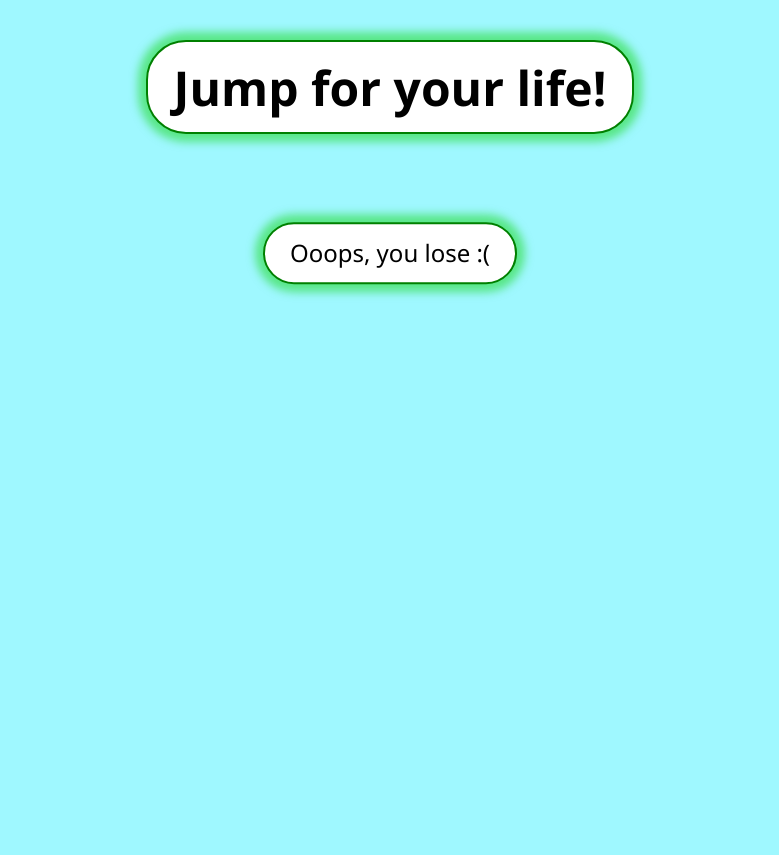
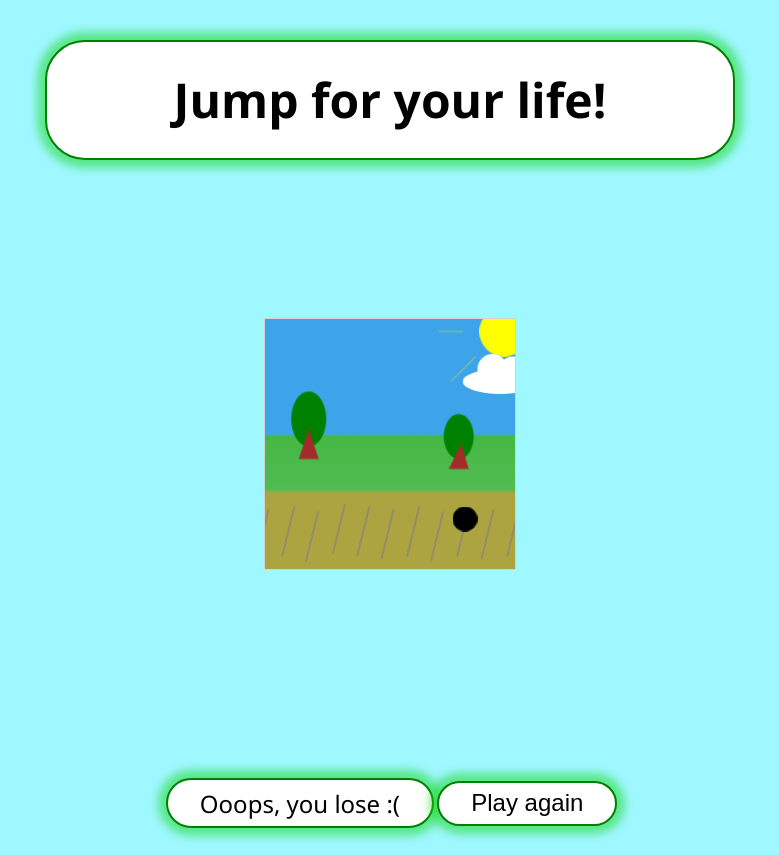
Before and after one commit to eduardmavliutov/jumping-ball-game, a website built with webpack: page src/index.html in a window 1280 px wide. Shown: the whole page, without its empty margins (250-1029 px from the left). Before the commit the page ends 800 px from the top, so only its background shows below. Built offline with nearby package versions, Linux system fonts and the light colour scheme.

Commit message:
Добавил страницу завершения игры и возможность перезапуска

```diff
--- a/src/classes/ball.js
+++ b/src/classes/ball.js
@@ -8,14 +8,17 @@ export class Ball extends SvgFigure {
     this.init();
   }
 
+  onSvgContainerClick(event) {
+    const point = event.pageX - this.svgRect.left;
+    this.domElement.setAttribute('cx', `${point}px`);
+    this.domElement.classList.add('jump');
+    setTimeout(() => {
+      this.domElement.classList.remove('jump');
+    }, 500)
+  }
+
   init() {
-    this.svgContainer.addEventListener('click', (event) => {
-      const point = event.pageX - this.svgRect.left;
-      this.domElement.setAttribute('cx', `${point}px`);
-      this.domElement.classList.add('jump');
-      setTimeout(() => {
-        this.domElement.classList.remove('jump');
-      }, 500)
-    });
+    this.svgContainer.addEventListener('click', this.onSvgContainerClick.bind(this));
   }
+
 }
--- a/src/classes/game.js
+++ b/src/classes/game.js
@@ -1,14 +1,18 @@
-import { isDotInRange } from '../utils';
+import { generateBaulks, isDotInRange } from '../utils';
+import { models } from '../models';
 
 export class Game {
   constructor(ball, baulks) {
     this.ball = ball;
     this.baulks = baulks;
-    this.baulkCounter = document.querySelector('#baulk-counter');
-    this.endGameMessageContainer = document.querySelector('#end-game-message');
+    this.messageContainer = document.querySelector('#message-container');
+    this.playAgainBtn = document.querySelector('#play-again-btn');
+    this.playAgainBtn.addEventListener('click', this.onPlayAgainBtnClick.bind(this));
+    this.backgroundElements = this.ball.svgContainer.querySelectorAll('g')
     this.gameOver = false;
     this.currentBaulk = null;
     this.intervalId = null;
+
   }
 
   schedule(time) {
@@ -17,7 +21,7 @@ export class Game {
     });
   }
 
-  startAnimation(promise = this.schedule(0)) {
+  startBaulksAnimation(promise = this.schedule(0)) {
     if(this.baulks.length === 0) {
       this.stop();
       return;
@@ -28,37 +32,56 @@ export class Game {
     promise.then(() => {
       this.currentBaulk = this.baulks.shift();
       this.currentBaulk.animate();
-      this.baulkCounter.innerHTML = `Obstacles left: <strong>${this.baulks.length}</strong>`;
-      this.startAnimation(this.schedule(this.currentBaulk.animation.duration));
-    })
+      !this.gameOver && this.showMessage(`Obstacles left: <strong>${this.baulks.length}</strong>`);
+      this.startBaulksAnimation(this.schedule(this.currentBaulk.animation.duration));
+    });
+  }
+  // СОЗДАТЬ ОТДЕЛЬНЫЙ КЛАСС ДЛЯ BACKGROUND
+  // и вынести методы для управления анимацией этих фигур в этот класс
+  startBackgroundAnimation() {
+    this.ball.svgContainer.querySelectorAll('g').forEach((g) => {
+      g.style.animationPlayState = 'running';
+    });
+  }
+
+  stopBackgroundAnimation() {
+    this.ball.svgContainer.querySelectorAll('g').forEach((g) => {
+      g.style.animationPlayState = 'paused';
+    });
   }
 
   start() {
-    this.startAnimation();
-    this.showCoordinates();
+    this.startBackgroundAnimation();
+    this.startBaulksAnimation();
+    this.startTrackingCoordinates();
   }
 
   stop() {
-    this.ball.svgContainer.style.opacity = '0';
-    this.baulkCounter.style.opacity = '0';
+    this.ball.svgContainer.style.transform = 'scale(0.5)';
+    this.currentBaulk.domElement.style.display = 'none';
+    this.baulks.forEach((baulk) => baulk.domElement.style.display = 'none');
+
     const timerId = setTimeout(() => {
-      this.ball.svgContainer.style.display = 'none';
-      this.baulkCounter.style.display = 'none;'
-      this.showMessage();
+      this.showMessage(this.getGameOverText());
       clearTimeout(timerId);
-    }, 400)
-    clearInterval(this.intervalId);
+    }, 400);
+
+    this.stopBackgroundAnimation();
+    setTimeout(() => {
+      this.showPlayAgainBtn();
+    }, 400);
+
   }
 
-  showMessage() {
-    this.baulks.length === 0 ?
-      this.endGameMessageContainer.textContent = 'Congratulations! You win!' :
-      this.endGameMessageContainer.textContent = 'Ooops, you lose :(';
-    this.endGameMessageContainer.style.display = 'inline';
-    this.endGameMessageContainer.style.opacity = '1';
-    this.endGameMessageContainer.style.transform = 'translateY(50%)';
+  showMessage(message) {
+    this.messageContainer.innerHTML = message;
   }
 
+  getGameOverText() {
+    return this.baulks.length === 0 ? 'Congratulations! You win!' : 'Ooops, you lose :(';
+  }
+
+  // ПЕРЕНЕСТИ В КЛАСС BALL
   getBallCoordinates() {
     const ballRect = this.ball.domElement.getBoundingClientRect();
     const { x, y, width, height } = ballRect;
@@ -84,10 +107,10 @@ export class Game {
       y: baulkRect.y - svgRectTop,
       width: baulkRect.width,
       height: baulkRect.height
-    }
+    };
   }
 
-  showCoordinates() {
+  startTrackingCoordinates() {
     this.intervalId = setInterval(() => {
       const ball = this.getBallCoordinates();
       const baulk = this.getCurrentBaulkCoordinates();
@@ -96,6 +119,32 @@ export class Game {
         this.gameOver = true;
         this.stop();
       }
-    }, 100)
+    }, 100);
+  }
+
+  stopTrackingCoordinates() {
+    clearInterval(this.intervalId);
+  }
+
+  showPlayAgainBtn() {
+    this.playAgainBtn.style.display = 'block';
+    setTimeout(() => {
+      this.playAgainBtn.style.opacity = '1';
+    }, 200)
+  }
+
+  hidePlayAgainBtn() {
+    this.playAgainBtn.style.opacity = '0';
+    setTimeout(() => {
+      this.playAgainBtn.style.display = 'none';
+    }, 200)
+  }
+
+  onPlayAgainBtnClick() {
+    this.baulks = generateBaulks(models, 10);
+    this.gameOver = false;
+    this.ball.svgContainer.style.transform = 'scale(1)';
+    this.ball.domElement.setAttribute('fill', 'purple');
+    this.start();
   }
 }
--- a/src/index.html
+++ b/src/index.html
@@ -6,11 +6,14 @@
   <title>Jumping Ball Game</title>
 </head>
 <body>
-  <div id="root">
-    <h1 class="text-wrapper">Jump for your life!</h1>
-    <p id="end-game-message" class="text-wrapper"></p>
+  <header>
+    <h1 class="common-style">Jump for your life!</h1>
+  </header>
+  <main>
     <svg id="svg-box" width="500" height="500" viewBox="0 0 500 500">
-      <circle id="sun" r="10%" cx="95%" cy="5%" fill="yellow"/>
+      <g id="sun">
+        <circle  r="10%" cx="95%" cy="5%" fill="yellow"/>
+      </g>
       <g id="sun-beams-group">
         <line x1="70%" y1="5%" x2="80%" y2="5%" stroke="yellow" stroke-width="0.5%" class="sun-beam"/>
         <line x1="75%" y1="25%" x2="85%" y2="15%" stroke="yellow" stroke-width="0.5%" class="sun-beam"/>
@@ -36,7 +39,7 @@
         <ellipse rx="35" ry="55" cx="-340" cy="200" fill="green"/>
         <polygon points="-320,280 -360,280 -340,220" fill="brown"/>
       </g>
-      <g id="road-lines-group" class="move">
+      <g id="road-lines-group">
         <line x1="10%" y1="95%" x2="10%" y2="75%" stroke="gray" stroke-width="0.5%" class="road-line"/>
         <line x1="20%" y1="96%" x2="20%" y2="76%" stroke="gray" stroke-width="0.5%" class="road-line"/>
         <line x1="30%" y1="95%" x2="30%" y2="75%" stroke="gray" stroke-width="0.5%" class="road-line"/>
@@ -52,7 +55,11 @@
       </g>
       <circle r="5%" cx="80%" cy="80%" fill="purple" class="ball"/>
     </svg>
-    <p id="baulk-counter" class="text-wrapper">Obstacles left: <strong>1</strong></p>
-  </div>
+    <footer>
+      <p id="message-container" class="common-style"></p>
+      <button name="play-again" id="play-again-btn" class="common-style">Play again</button>
+    </footer>
+
+  </main>
 </body>
 </html>
--- a/src/styles/main.css
+++ b/src/styles/main.css
@@ -143,13 +143,27 @@ body {
   background: rgba(0, 238, 255, 0.377);
   font-family: 'Segoe UI', Tahoma, Geneva, Verdana, sans-serif;
   font-size: 3vh;
-}
-
-#root {
   display: flex;
   justify-content: space-around;
   flex-flow: column nowrap;
+}
+
+header {
+  display: flex;
+  justify-content: center;
   align-items: center;
+}
+
+header h1 {
+  text-align: center;
+}
+
+main {
+  display: flex;
+  justify-content: center;
+  flex-flow: column nowrap;
+  align-items: center;
+  position: relative;
 }
 
 svg {
@@ -182,7 +196,6 @@ svg {
   animation-duration: 5s;
   animation-direction: normal;
   animation-iteration-count: infinite;
-
   animation-fill-mode: forwards;
 }
 
@@ -212,6 +225,7 @@ svg {
   animation-timing-function: ease-in-out;
   animation-fill-mode: forwards;
 }
+
 .baulk.ghost {
   animation-name: baulk-move-ghost;
   animation-duration: 6s;
@@ -222,16 +236,14 @@ svg {
 }
 
 #road-lines-group {
-  transform: skewX(-15deg)
-}
-
-#road-lines-group.move {
+  transform: skewX(-15deg);
   animation-name: road-line-move;
   animation-duration: 5s;
   animation-direction: alternate-reverse;
   animation-iteration-count: infinite;
   animation-timing-function: ease-in;
   animation-fill-mode: forwards;
+  animation-play-state: paused;
 }
 
 .sun-beam {
@@ -245,6 +257,7 @@ svg {
   animation-iteration-count: infinite;
   animation-timing-function: ease-in;
   animation-fill-mode: forwards;
+  animation-play-state: paused;
 }
 
 #sun {
@@ -254,6 +267,7 @@ svg {
   animation-iteration-count: infinite;
   animation-timing-function: ease-in;
   animation-fill-mode: both;
+  animation-play-state: paused;
 }
 
 #clouds {
@@ -263,6 +277,7 @@ svg {
   animation-iteration-count: infinite;
   animation-timing-function: linear;
   animation-fill-mode: both;
+  animation-play-state: paused;
 }
 
 #grass {
@@ -272,6 +287,7 @@ svg {
   animation-iteration-count: infinite;
   animation-timing-function: linear;
   animation-fill-mode: both;
+  animation-play-state: paused;
 }
 
 #trees {
@@ -281,22 +297,35 @@ svg {
   animation-iteration-count: infinite;
   animation-timing-function: linear;
   animation-fill-mode: both;
+  animation-play-state: paused;
 }
 
-.text-wrapper {
+.common-style {
   border-radius: 5vh;
   background: white;
   border: 2px solid green;
-  padding: 1% 2%;
+  padding: 2% 10%;
   box-shadow: 0 0 1vh 1vh hsl(120, 83%, 46%, 0.5);
+  white-space: nowrap;
+  transition: 0.3s ease-in-out all;
 }
 
-#end-game-message {
-  display: none;
-  transition: 0.5s ease-in-out all;
+
+footer {
+  display: flex;
+  justify-content: center;
+  align-items: center;
+  transition: .2s ease-in width;
+  margin-top: 5%;
 }
 
-#baulk-counter {
-  margin: 4% 1%;
-  transition: 0.3s ease-in-out all;
+#message-container {
+  display: inline-block;
+  margin: 6% 1%;
 }
+
+#play-again-btn {
+  display: none;
+  font-size: 3vh;
+  opacity: 0;
+}
```
